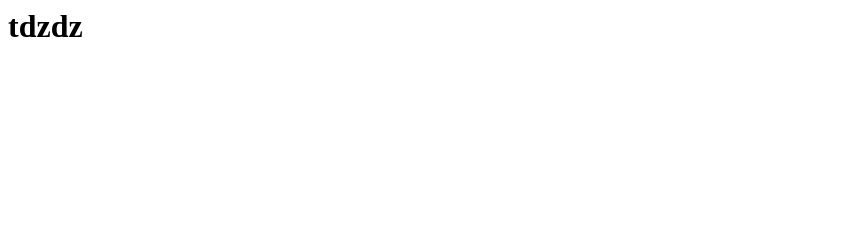
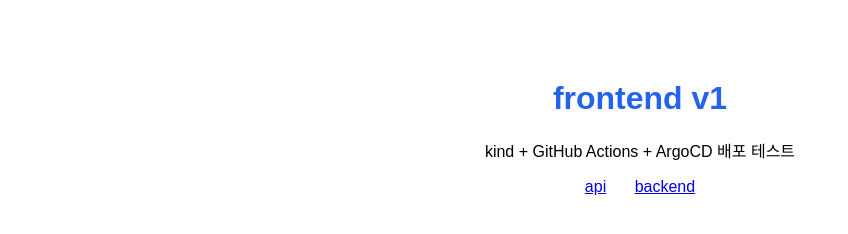
Before and after one commit to thinking-always/msa-frontend, a plain HTML site: page index.html in a window 1280 px wide. Shown: the whole page, without its empty margins (0-848 px from the left). Drawn offline with Linux system fonts and the light colour scheme.

Commit message:
ci test2

```diff
--- a/index.html
+++ b/index.html
@@ -1 +1,18 @@
-<h1>tdzdz</h1>
+<!DOCTYPE html>
+<html lang="ko">
+<head>
+  <meta charset="UTF-8">
+  <title>MSA Frontend</title>
+  <style>
+    body { font-family: sans-serif; text-align: center; margin-top: 80px; }
+    h1 { color: #2563eb; }
+    a { margin: 0 12px; }
+  </style>
+</head>
+<body>
+  <h1>frontend v1</h1>
+  <p>kind + GitHub Actions + ArgoCD 배포 테스트</p>
+  <a href="/api">api</a>
+  <a href="/backend">backend</a>
+</body>
+</html>
```
